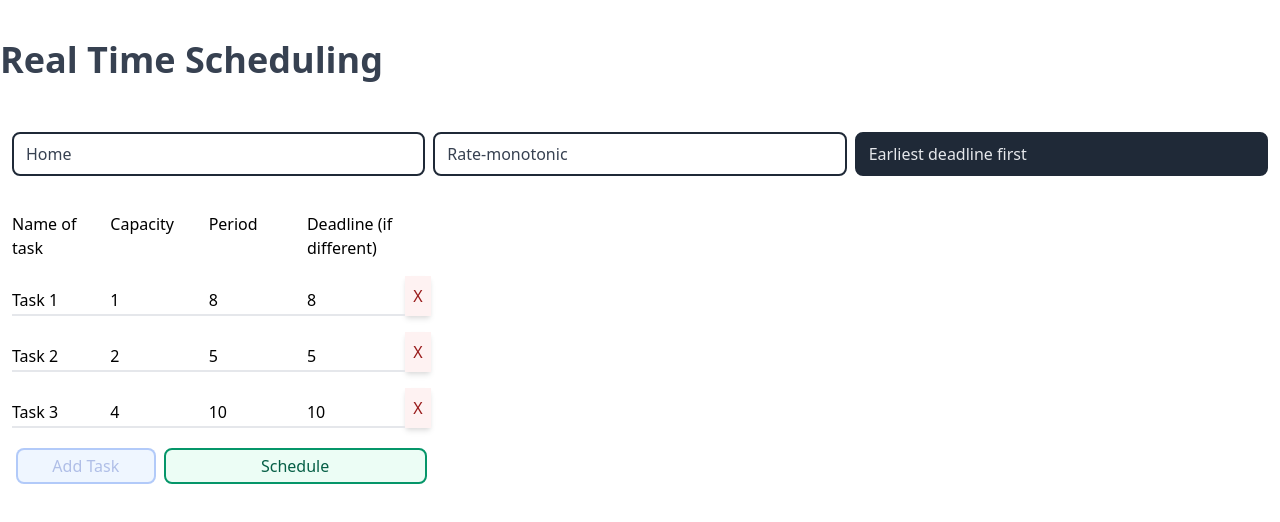
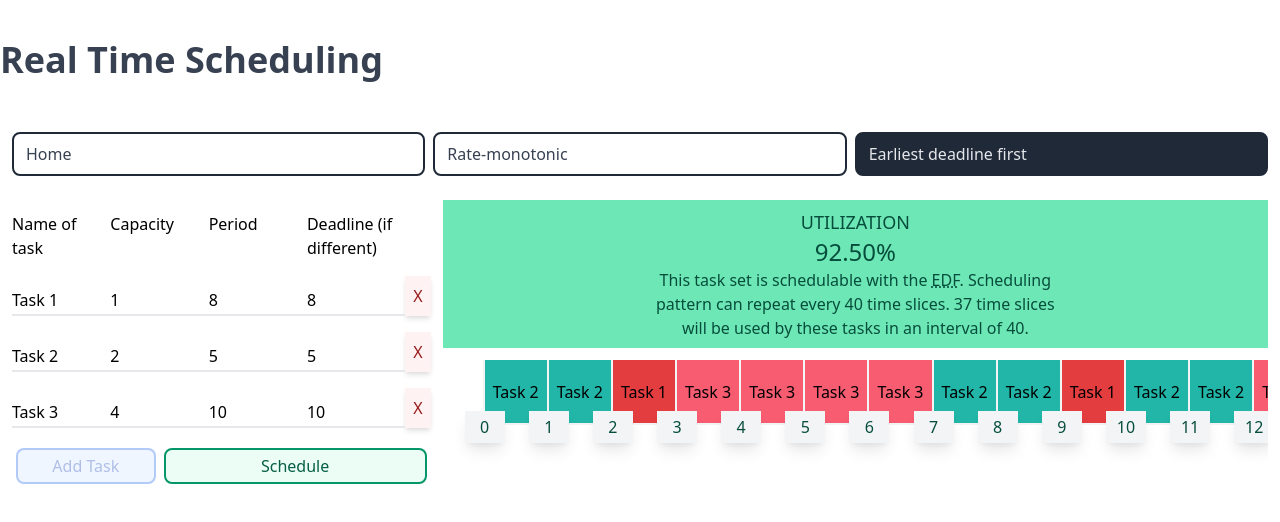
Before and after one commit to gokselb/real-time, an Angular app: page /earliest-deadline-first in a window 1280 px wide. Both pictures are taken after a click on the button "Schedule". Shown: the top 522 px of the page. Built offline with nearby package versions, Linux system fonts and the light colour scheme.

Commit message:
prettier virew

```diff
--- a/src/app/algorithms/earliest-deadline-first/earliest-deadline-first.component.html
+++ b/src/app/algorithms/earliest-deadline-first/earliest-deadline-first.component.html
@@ -2,5 +2,86 @@
   <div class="w-1/3">
     <app-tasks (scheduleClicked)="this.schedule($event)"></app-tasks>
   </div>
-  <div class="flex-grow"></div>
+  <div class="w-2/3 pl-3">
+    <div class="text-center">
+      <ng-container *ngIf="this.instance && !this.instance?.isSchedulable()">
+        <div class="bg-red-300 text-red-900 p-2">
+          <p class="text-lg">UTILIZATION</p>
+          <p class="text-2xl">
+            {{ this.instance?.utilization | number: '.2' }}%
+          </p>
+          <p>
+            Utilization is over 100. This task set cannot be scheduled with the
+            <abbr title="Earliest deadline first scheduling">EDF</abbr>.
+          </p>
+        </div>
+      </ng-container>
+      <ng-container *ngIf="this.instance?.isSchedulable()">
+        <div class="bg-green-300 text-green-900 p-2 px-52">
+          <p class="text-lg">UTILIZATION</p>
+          <p class="text-2xl">
+            {{ this.instance?.utilization | number: '.2' }}%
+          </p>
+          <p>
+            This task set is schedulable with the
+            <abbr title="Earliest deadline first scheduling">EDF</abbr>.
+            Scheduling pattern can repeat every {{ this.instance?.lcm }} time
+            slices. {{ this.instance?.usedTimeSlots }} time slices will be used
+            by these tasks in an interval of {{ this.instance?.lcm }}.
+          </p>
+        </div>
+      </ng-container>
+    </div>
+    <div
+      *ngIf="this.instance?.isSchedulable()"
+      class="overflow-x-scroll p-3 pl-10 pb-16"
+    >
+      <div class="w-max text-center">
+        <table>
+          <tr>
+            <td
+              *ngFor="let task of this.result; let i = index"
+              class="border-gray-100 border-t-0 border-2 p-2 relative h-16 shad"
+              [ngStyle]="{
+                background: task.color ? task.color : 'gray',
+                'min-width': '60px'
+              }"
+            >
+              <span
+                class="
+                  badge
+                  absolute
+                  bg-gray-100
+                  p-1
+                  text-green-900
+                  -left-5
+                  -bottom-5
+                  shadow-lg
+                "
+              >
+                {{ task.time }}
+              </span>
+              {{ task.runningTaskName }}
+              <ng-container *ngIf="this.result.length - 1 == i">
+                <span
+                  class="
+                    badge
+                    absolute
+                    bg-gray-100
+                    p-1
+                    text-green-900
+                    -right-5
+                    -bottom-5
+                    shadow-lg
+                  "
+                >
+                  {{ this.result.length }}
+                </span>
+              </ng-container>
+            </td>
+          </tr>
+        </table>
+      </div>
+    </div>
+  </div>
 </div>
--- a/src/app/algorithms/earliest-deadline-first/earliest-deadline-first.component.scss
+++ b/src/app/algorithms/earliest-deadline-first/earliest-deadline-first.component.scss
@@ -0,0 +1,4 @@
+.badge {
+  width: 40px;
+
+}
--- a/src/app/algorithms/earliest-deadline-first/earliest-deadline-first.component.ts
+++ b/src/app/algorithms/earliest-deadline-first/earliest-deadline-first.component.ts
@@ -1,5 +1,5 @@
 import { Component, OnInit } from '@angular/core';
-import { Task } from 'src/app/shared/models';
+import { Result, Task } from 'src/app/shared/models';
 import { EarliestDeadlineFirstTaskSet } from 'src/app/shared/models/task/algorithms';
 
 @Component({
@@ -8,15 +8,23 @@ import { EarliestDeadlineFirstTaskSet } from 'src/app/shared/models/task/algorit
   styleUrls: ['./earliest-deadline-first.component.scss'],
 })
 export class EarliestDeadlineFirstComponent implements OnInit {
+  public instance!: EarliestDeadlineFirstTaskSet;
+  public result: Result[] = [];
   constructor() {}
 
   ngOnInit(): void {}
 
   public schedule(tasks: Task[]): void {
-    const result = new EarliestDeadlineFirstTaskSet(tasks).calculate();
-    console.log(result);
-    for (let index = 0; index < result.lcm; index++) {
-      console.log(index, result.getNextTask(index));
+    this.result = [];
+    this.instance = new EarliestDeadlineFirstTaskSet(tasks).calculate();
+    console.log(this.instance);
+    for (let index = 0; index < this.instance.lcm; index++) {
+      const current = this.instance.getNextTask(index);
+      this.result.push({
+        time: index,
+        runningTaskName: current?.name,
+        color: current?.color,
+      });
     }
   }
 }
--- a/src/app/shared/models/task/algorithms/base-algorithm.model.ts
+++ b/src/app/shared/models/task/algorithms/base-algorithm.model.ts
@@ -10,8 +10,15 @@ export class BaseAlgorithm {
     this.taskList = taskList;
     this.findLcm();
     this.findUtilization();
+    this.assignColors();
     this.taskList.forEach((task) => {
       task.scheduleTasks(this.lcm);
+    });
+  }
+
+  public assignColors(): void {
+    this.taskList.forEach((task, index) => {
+      task.color = UtilsService.getColors()[index];
     });
   }
 
@@ -26,7 +33,7 @@ export class BaseAlgorithm {
     const utilization = this.taskList
       .map((task) => task.capacity / task.period)
       .reduce((a, b) => a + b, 0);
-    this.usedTimeSlots = (utilization * this.lcm);
+    this.usedTimeSlots = utilization * this.lcm;
     this.utilization = utilization * 100;
     return this;
   }
@@ -36,4 +43,8 @@ export class BaseAlgorithm {
     this.lcm = UtilsService.findLCM(this.taskList.map((task) => task.period));
     return this;
   }
+
+  public isSchedulable(): boolean {
+    return this.utilization < 100;
+  }
 }
--- a/src/app/shared/models/task/result.model.ts
+++ b/src/app/shared/models/task/result.model.ts
@@ -1,6 +1,5 @@
-import { Task } from './task.model';
-
 export class Result {
   time!: number;
-  runTask!: Task;
+  runningTaskName?: string;
+  color?: string;
 }
--- a/src/app/shared/models/task/scheduled-task.model.ts
+++ b/src/app/shared/models/task/scheduled-task.model.ts
@@ -4,18 +4,21 @@ export class ScheduledTask {
   public deadline: number;
   public capacity: number;
   public remainingCapacity: number;
+  public color: string;
 
   public constructor(
     name: string,
     startTime: number,
     deadline: number,
-    capacity: number
+    capacity: number,
+    color: string
   ) {
     this.name = name;
     this.startTime = startTime;
     this.deadline = deadline;
     this.capacity = capacity;
     this.remainingCapacity = capacity;
+    this.color = color;
   }
 
   public isCompleted(): boolean {
--- a/src/app/shared/models/task/task.model.ts
+++ b/src/app/shared/models/task/task.model.ts
@@ -6,6 +6,7 @@ export class Task {
   public period: number;
   public deadline: number;
   public scheduledTasks: ScheduledTask[];
+  public color!: string;
   public constructor(
     name: string,
     capacity: number,
@@ -27,7 +28,8 @@ export class Task {
           this.name,
           index * this.period,
           index * this.period + this.deadline,
-          this.capacity
+          this.capacity,
+          this.color
         )
       );
     }
--- a/src/app/shared/services/utils.service.ts
+++ b/src/app/shared/services/utils.service.ts
@@ -10,4 +10,21 @@ export class UtilsService {
   public static findLCM(numbers: number[]): number {
     return numbers.reduce(this.lcm);
   }
+
+  public static getColors(): string[] {
+    return [
+      '#e43d40',
+      '#21b6a8',
+      '#f85c70',
+      '#18a558',
+      '#fabec0',
+      '#2b7c85',
+      '#175873',
+      '#f37970',
+      '#a3ebb1',
+      '#0c1446',
+      '#87aca3',
+      '#116530',
+    ];
+  }
 }
```
